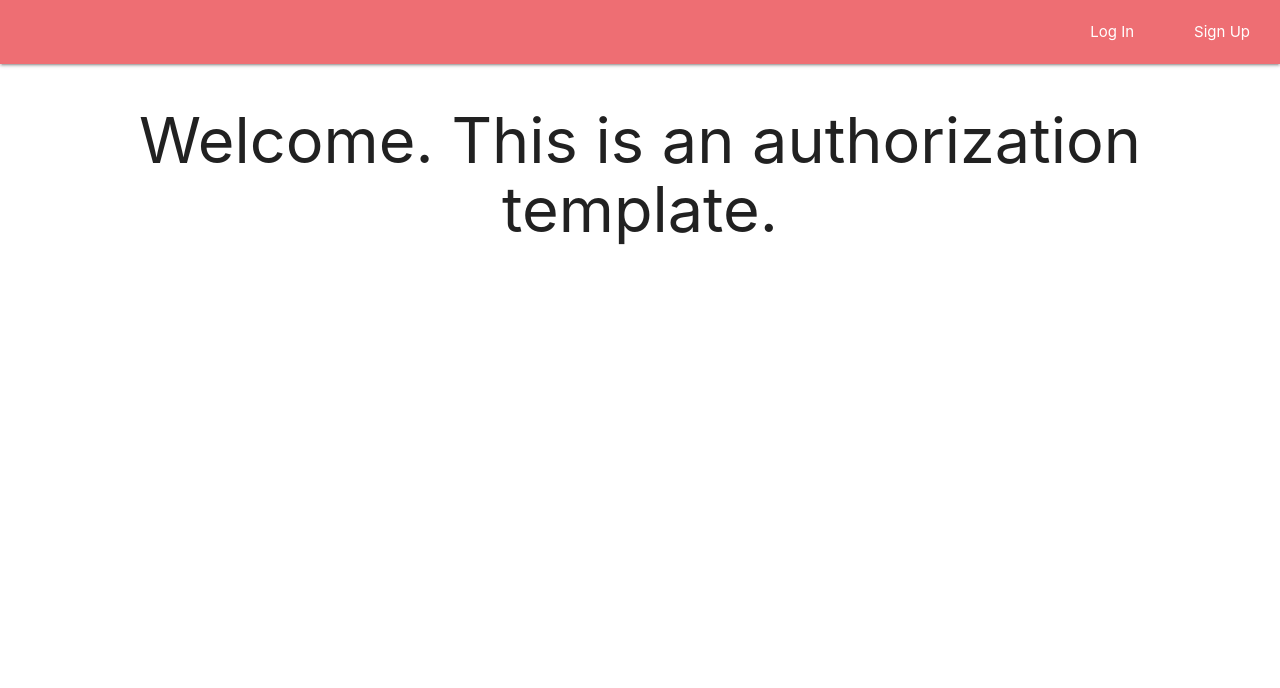
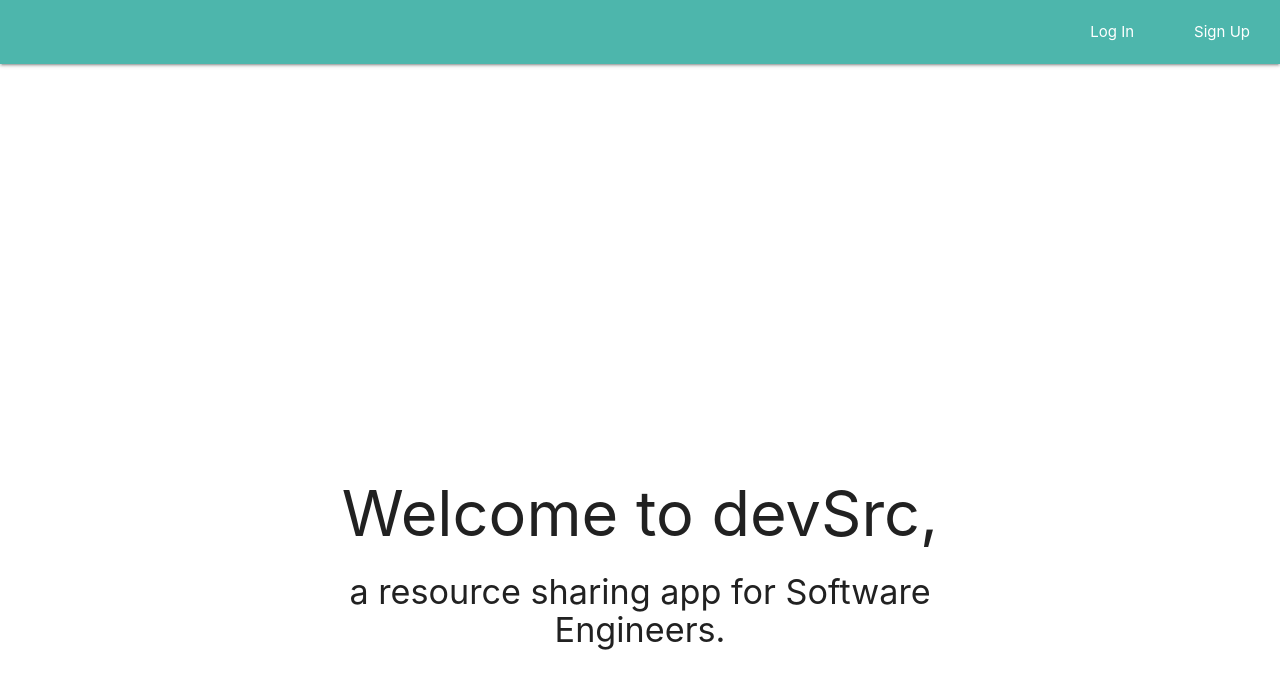
Before and after one commit to mcholbrook/devSrc, a React (Create React App) app: page / in a window 1280 px wide. Shown: the top 688 px of the page. Built offline with nearby package versions, Linux system fonts and the light colour scheme.

Commit message:
Landing page on signup/login

```diff
--- a/src/components/NavBar/NavBar.jsx
+++ b/src/components/NavBar/NavBar.jsx
@@ -35,7 +35,7 @@ const NavBar = ({ user, handleLogout }) => {
         </nav>
       ) : (
         <nav>
-          <div className="nav-wrapper">
+          <div className="nav-wrapper teal lighten-2">
             <ul id="nav-mobile" className="right">
               <li>
                 <Link to="/login" className="nav-link">
--- a/src/pages/App/App.css
+++ b/src/pages/App/App.css
@@ -1,3 +1,15 @@
 main {
   text-align: center;
+  height: 100vh;
+  justify-content: center;
+  align-content: center;
 }
+
+#intro {
+  height: 15rem;
+  width: 50rem;
+  display: inline-block;
+  margin: auto;
+  margin-top: 10rem;
+  padding: 10px;
+}
--- a/src/pages/App/App.jsx
+++ b/src/pages/App/App.jsx
@@ -73,7 +73,10 @@ class App extends Component {
           path="/"
           render={() => (
             <main>
-              <h1>Welcome. This is an authorization template.</h1>
+              <div id="intro">
+              <h1>Welcome to devSrc,</h1>
+              <h4>a resource sharing app for Software Engineers.</h4>
+              </div>
             </main>
           )}
         />
```
